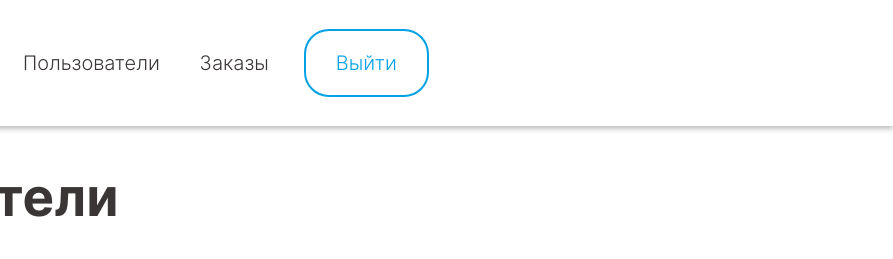
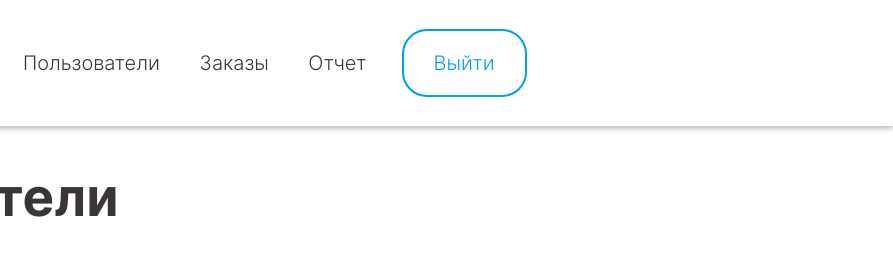
Before and after one commit to batoqqqa/cargopolusholoda, a website: page public/admin.html in a window 1280 px wide. Shown: the top 259 px of the page, 387-1280 px from the left. Drawn offline with Linux system fonts and the light colour scheme; no server answers; sample sign-in values are in the browser's storage.

Commit message:
Update admin.html

```diff
--- a/public/admin.html
+++ b/public/admin.html
@@ -15,6 +15,7 @@
       <nav class="nav">
         <a href="#tab-users" class="tab-link active">Пользователи</a>
         <a href="#tab-orders-admin" class="tab-link">Заказы</a>
+        <a href = "#report-form" class = "tab-link">Отчет</a>
       </nav>
       <button class="btn-login" onclick="logout()">Выйти</button>
     </div>
```
